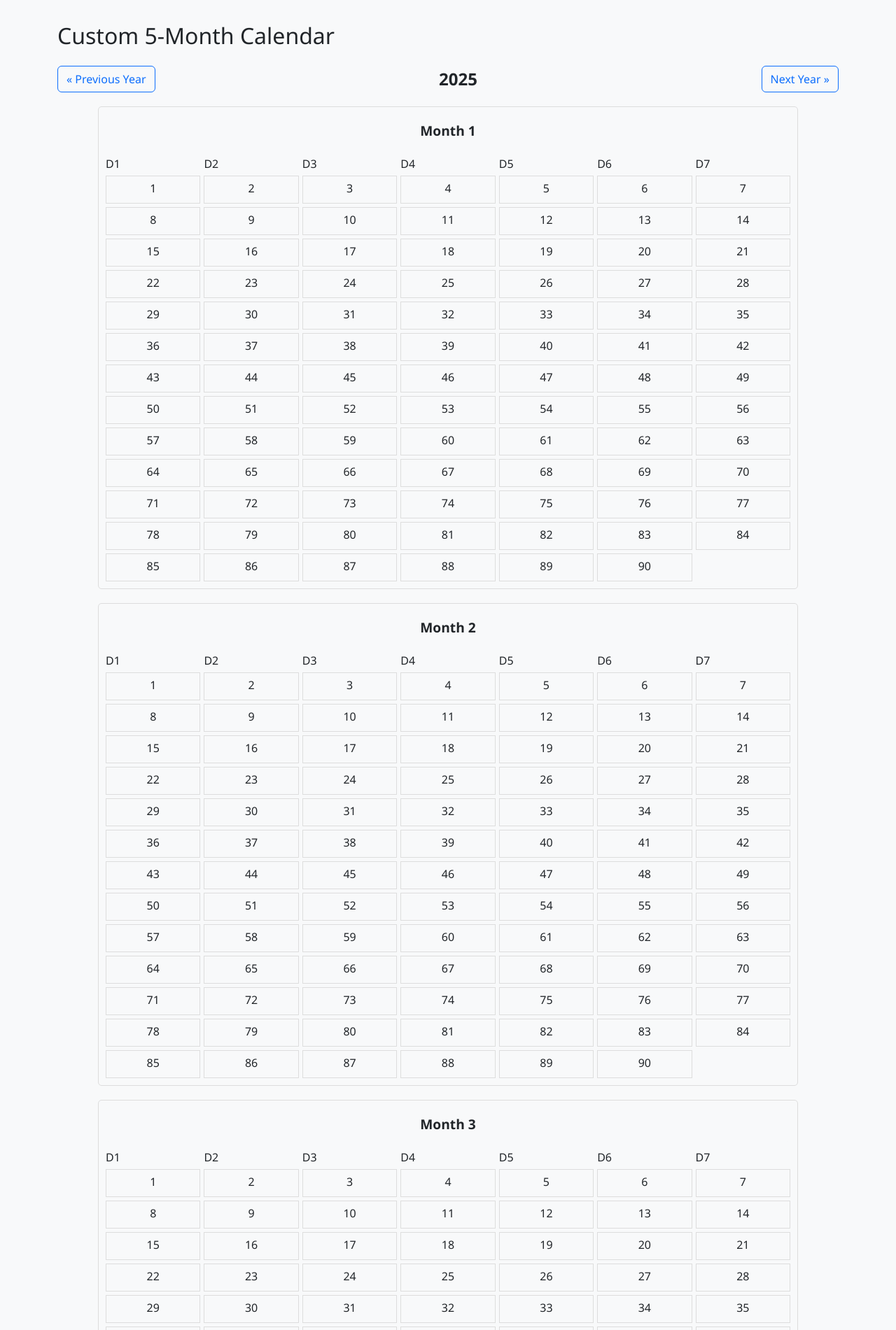
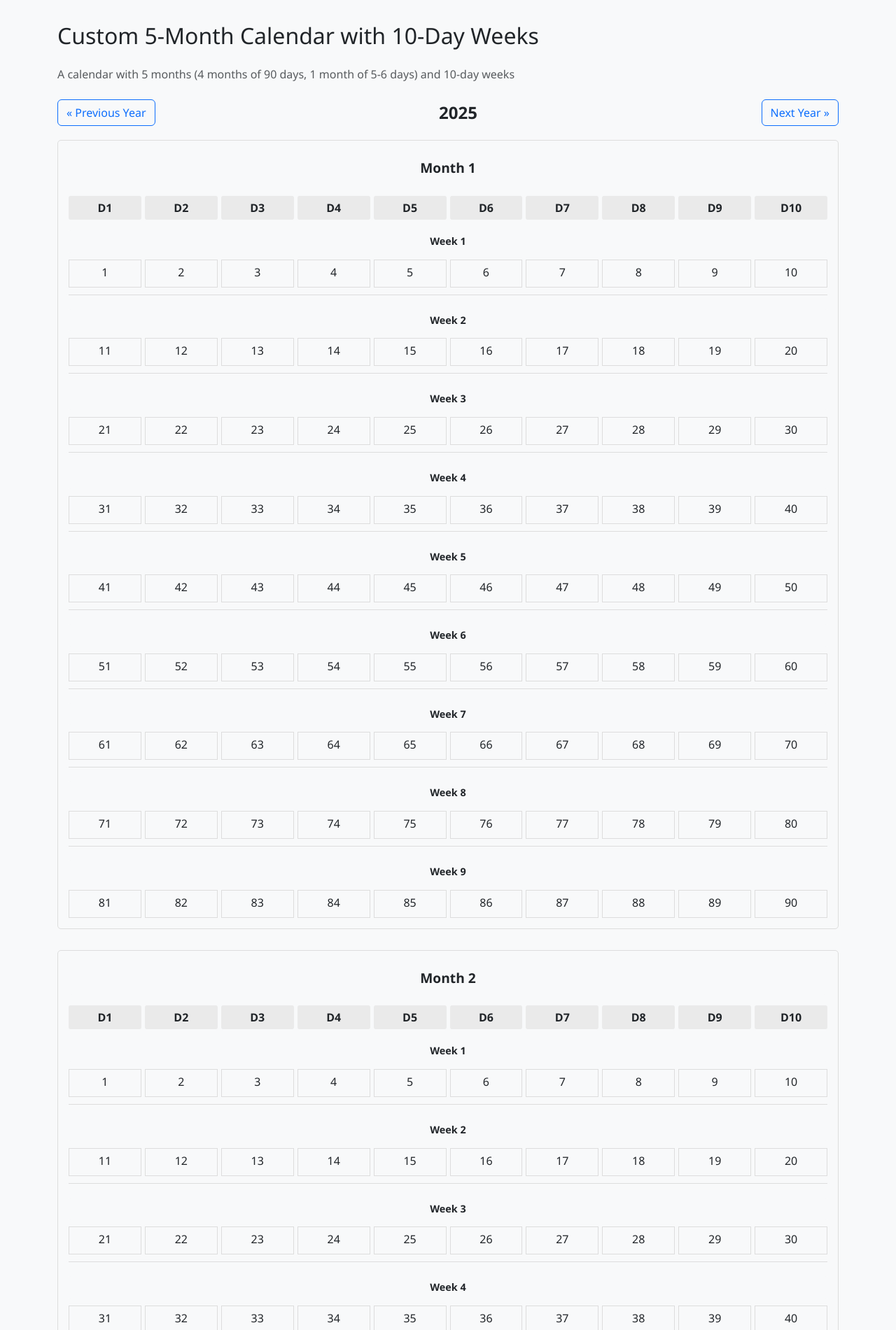
Before and after one commit to fabicious/kalandar, a Flask app: page /calendar in a window 1280 px wide. Shown: the part 56-1957 px from the top of the page at 70% size. Run offline with Flask 3, Linux system fonts and the light colour scheme; data that the repository does not hold is empty.

Commit message:
Change week length to 10 days
- Update calendar grid to use 10-day weeks
- Add week labels and separators to visually group days
- Add helper functions for working with 10-day weeks

🤖 Generated with [Claude Code](https://claude.ai/code)

Co-Authored-By: Claude <noreply@anthropic.com>

```diff
--- a/kalandar/templates/calendar.html
+++ b/kalandar/templates/calendar.html
@@ -4,27 +4,27 @@
 {% block head %}
 <style>
     #custom-calendar {
-        max-width: 1000px;
+        max-width: 1200px;
         margin: 0 auto;
     }
     .month-container {
-        margin-bottom: 20px;
+        margin-bottom: 30px;
         border: 1px solid #ddd;
         border-radius: 5px;
-        padding: 10px;
+        padding: 15px;
     }
     .month-header {
         background-color: #f8f9fa;
         padding: 10px;
         border-radius: 5px;
-        margin-bottom: 10px;
+        margin-bottom: 15px;
         font-weight: bold;
         font-size: 1.2em;
         text-align: center;
     }
     .days-grid {
         display: grid;
-        grid-template-columns: repeat(7, 1fr);
+        grid-template-columns: repeat(10, 1fr);
         gap: 5px;
     }
     .day-cell {
@@ -50,13 +50,38 @@
         font-size: 1.5em;
         font-weight: bold;
     }
+    .day-header {
+        font-weight: bold;
+        text-align: center;
+        padding: 5px;
+        background-color: #eaeaea;
+        border-radius: 3px;
+    }
+    .week-separator {
+        grid-column: 1 / -1;
+        height: 1px;
+        background-color: #ddd;
+        margin: 5px 0;
+    }
+    .week-label {
+        grid-column: 1 / -1;
+        text-align: center;
+        font-weight: bold;
+        padding: 5px;
+        background-color: #f8f9fa;
+        margin-top: 10px;
+        margin-bottom: 5px;
+        border-radius: 3px;
+        font-size: 0.9em;
+    }
 </style>
 {% endblock %}
 
 {% block content %}
 <div class="row">
     <div class="col-12">
-        <h2 class="mb-4">Custom 5-Month Calendar</h2>
+        <h2 class="mb-4">Custom 5-Month Calendar with 10-Day Weeks</h2>
+        <p class="text-muted mb-4">A calendar with 5 months (4 months of 90 days, 1 month of 5-6 days) and 10-day weeks</p>
 
         <div class="calendar-nav">
             <button id="prev-year" class="btn btn-outline-primary">&laquo; Previous Year</button>
@@ -190,8 +215,8 @@
                 const daysGrid = document.createElement('div');
                 daysGrid.className = 'days-grid';
 
-                // Add day header (1-7 for week columns)
-                for (let i = 1; i <= 7; i++) {
+                // Add day header (1-10 for week columns)
+                for (let i = 1; i <= 10; i++) {
                     const dayHeader = document.createElement('div');
                     dayHeader.className = 'day-header';
                     dayHeader.textContent = `D${i}`;
@@ -201,8 +226,23 @@
                 // Calculate days in this month
                 const daysInMonth = getDaysInMonth(month, currentYear);
 
-                // Add day cells
-                for (let day = 1; day <= daysInMonth; day++) {
+                // Calculate number of 10-day weeks in this month
+                const weeksInMonth = Math.ceil(daysInMonth / 10);
+
+                // Add day cells organized into 10-day weeks
+                for (let week = 0; week < weeksInMonth; week++) {
+                    // Add week label
+                    const weekLabel = document.createElement('div');
+                    weekLabel.className = 'week-label';
+                    weekLabel.textContent = `Week ${week + 1}`;
+                    daysGrid.appendChild(weekLabel);
+
+                    // Calculate start and end day for this week
+                    const startDay = week * 10 + 1;
+                    const endDay = Math.min(startDay + 9, daysInMonth);
+
+                    // Add day cells for this week
+                    for (let day = startDay; day <= endDay; day++) {
                         const dayCell = document.createElement('div');
                         dayCell.className = 'day-cell';
                         dayCell.textContent = day;
@@ -228,6 +268,25 @@
                         });
 
                         daysGrid.appendChild(dayCell);
+                    }
+
+                    // If this is not the last week and not a complete week, add empty cells to maintain grid
+                    if (endDay < daysInMonth && (endDay % 10) !== 0) {
+                        const emptyCellsNeeded = 10 - (endDay % 10);
+                        for (let i = 0; i < emptyCellsNeeded; i++) {
+                            const emptyCell = document.createElement('div');
+                            emptyCell.className = 'day-cell';
+                            emptyCell.style.visibility = 'hidden';
+                            daysGrid.appendChild(emptyCell);
+                        }
+                    }
+
+                    // Add a separator after each week except the last one
+                    if (week < weeksInMonth - 1) {
+                        const weekSeparator = document.createElement('div');
+                        weekSeparator.className = 'week-separator';
+                        daysGrid.appendChild(weekSeparator);
+                    }
                 }
 
                 monthContainer.appendChild(daysGrid);
```
Also changed, not shown: kalandar/models.py (+17 -1 lines). Lines whose indentation alone changed are shown as unchanged.
